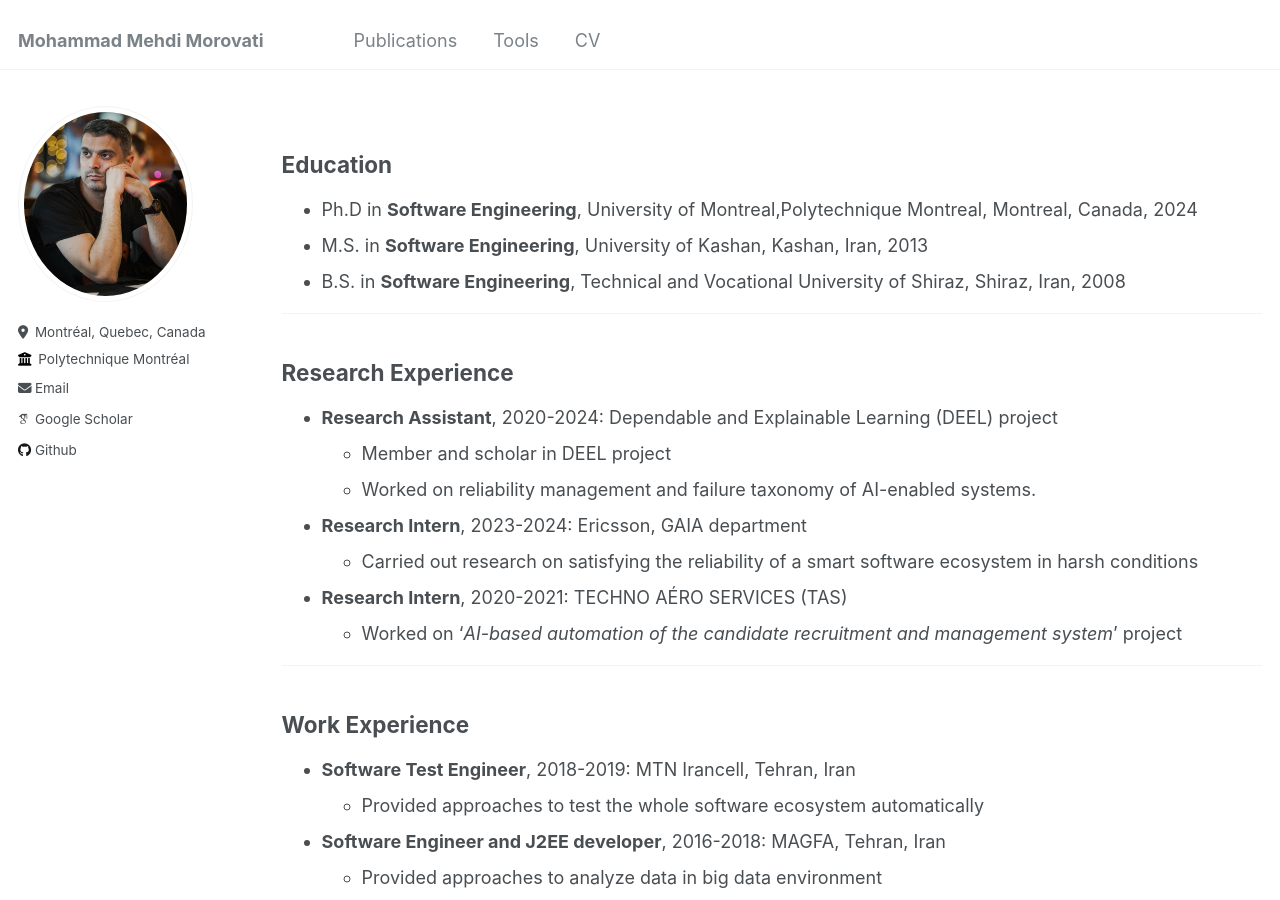
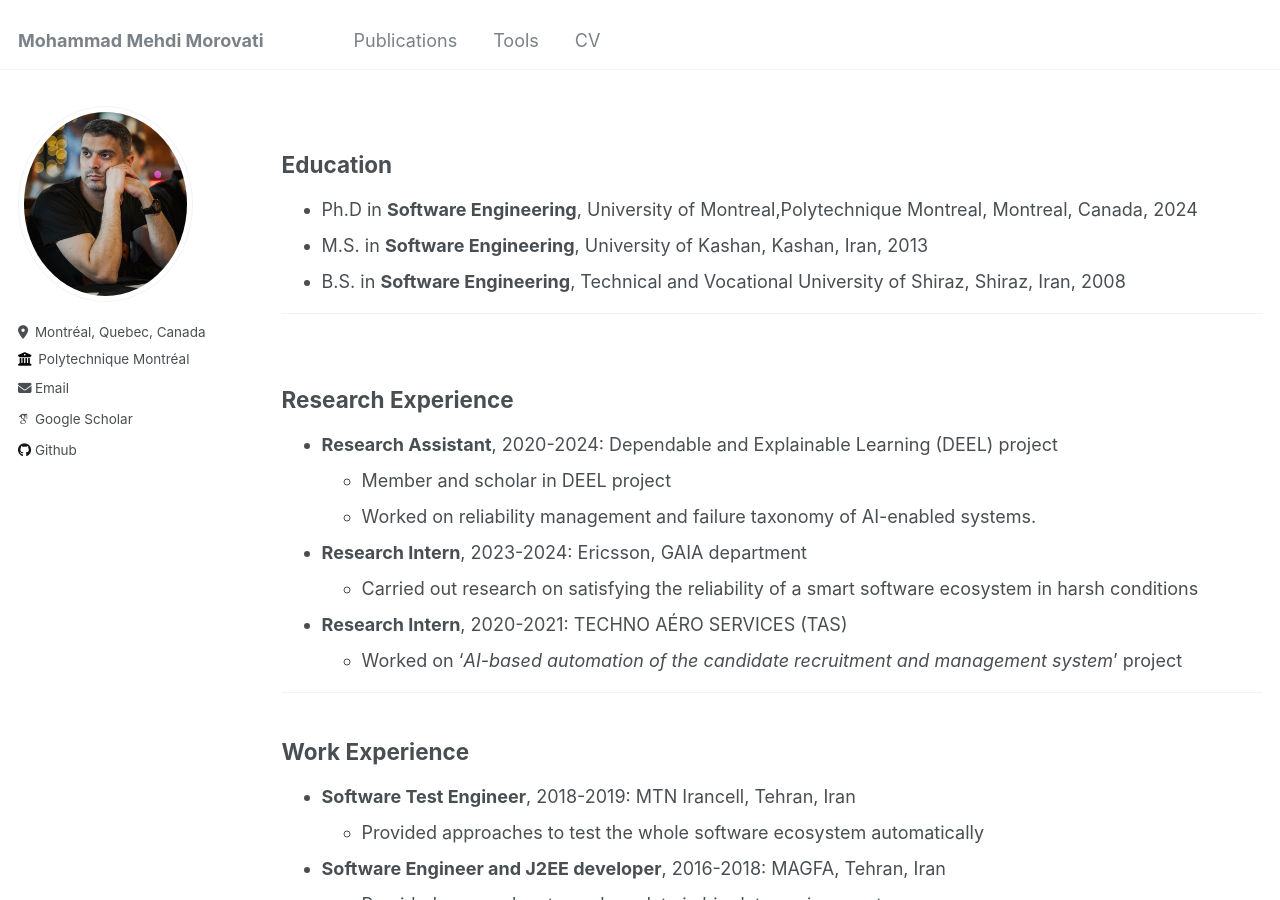
Before and after one commit to mehdi-morovati/mehdi-morovati.github.io, a Jekyll site: the page built from _pages/cv.md, in a window 1280 px wide and 900 px high. Built offline with Jekyll 4.4.1, drawn with Linux system fonts in a browser that asks for light colours; some web fonts are replaced.

Commit message:
Update cv.md

```diff
--- a/_pages/cv.md
+++ b/_pages/cv.md
@@ -14,7 +14,7 @@ redirect_from:
 * M.S. in **Software Engineering**, University of Kashan, Kashan, Iran, 2013
 * B.S. in **Software Engineering**, Technical and Vocational University of Shiraz, Shiraz, Iran, 2008
 
-________
+<hr size="30">
 ## Research Experience
 * **Research Assistant**, 2020-2024: Dependable and Explainable Learning (DEEL) project
   * Member and scholar in DEEL project
```
